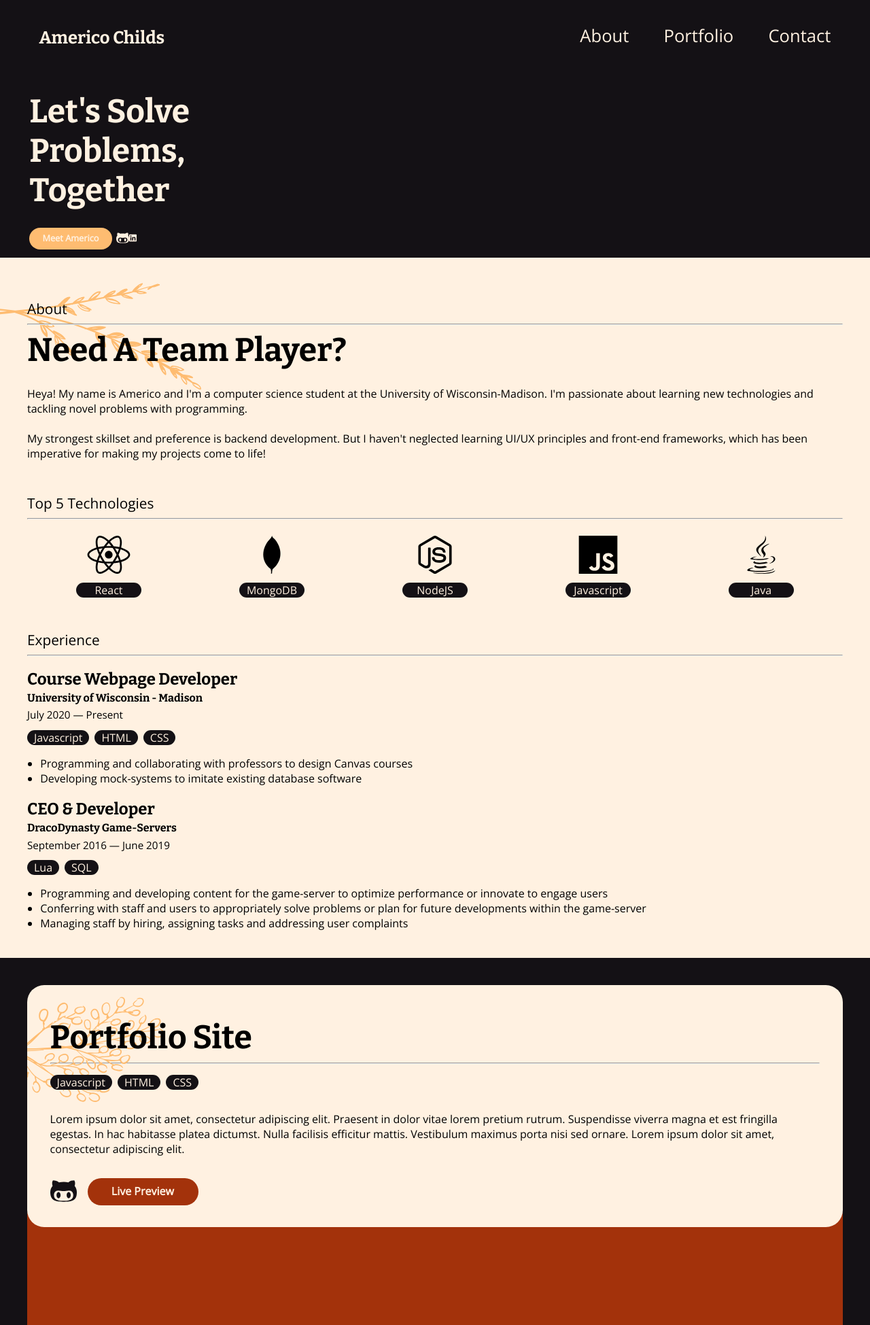
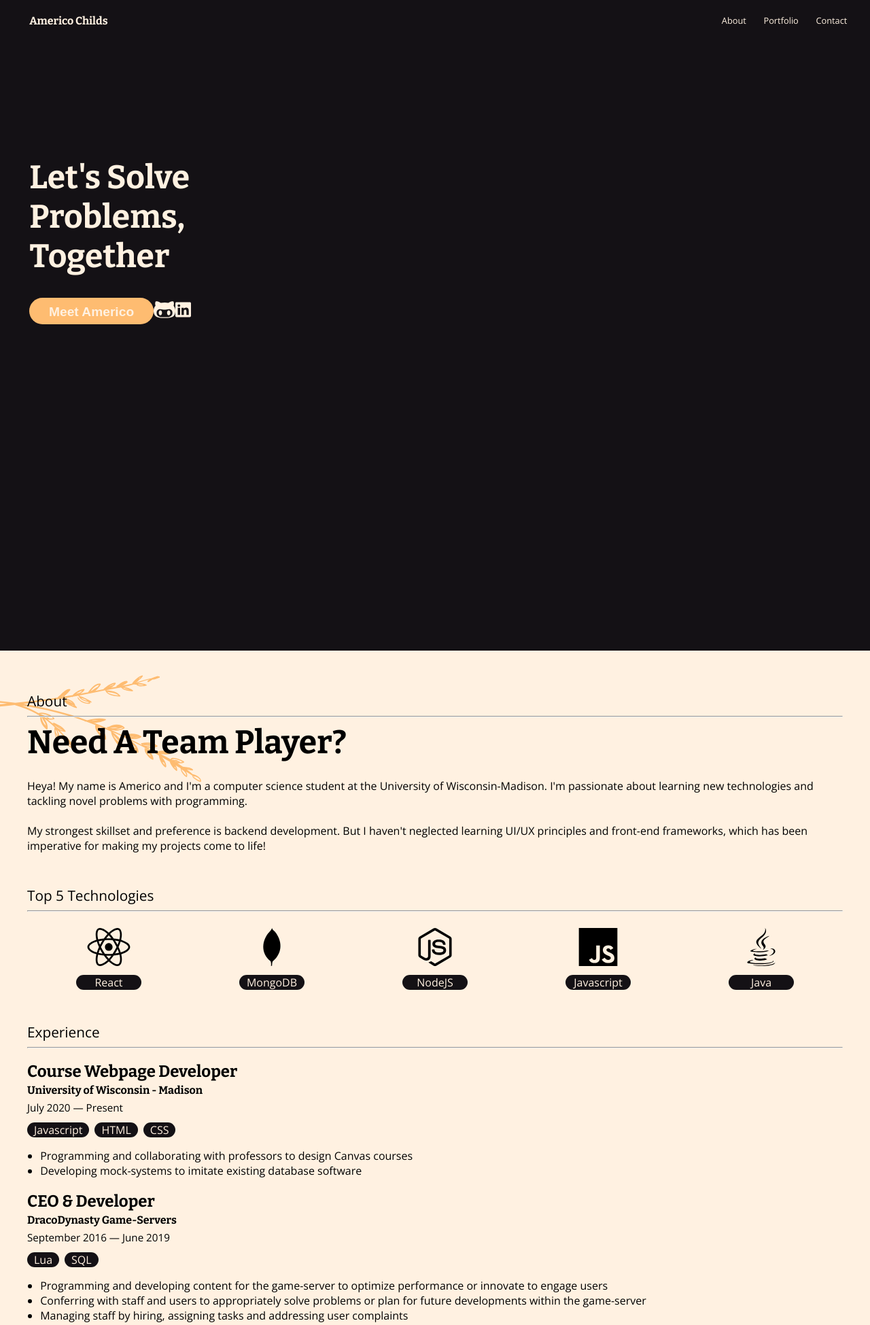
Before and after one commit to AmericoChilds/americochilds-portfolio, a plain HTML site: page index.html in a window 1280 px wide. Shown: the top 1949 px of the page at 68% size. Drawn offline with nearby package versions, Linux system fonts and the light colour scheme.

Commit message:
adjusted flexbox properties

```diff
--- a/css/main.scss
+++ b/css/main.scss
@@ -39,19 +39,22 @@ img {
 header {
     display: flex;
     justify-content: space-between;
-    padding: 2em;
+    align-items: center;
+    align-content: center;
+    margin-left: 2.7em;
+    margin-right: 1.3em;
+    margin-top: 1em;
 
     .logo {
         font-family: "Bitter";
         padding-top: .3em;
-        padding-left: 1em;
-        font-size: 2vw;
+        font-size: 1em;
     }
 
     ul {
         display: flex;
-        font-size: 2vw;
-        padding-top: .1em;
+        font-size: .8em;
+        padding-top: .4em;
         a {
             display: block;
             padding: 0 1em;
@@ -67,11 +70,16 @@ header {
     background: #141115;
     color: #FFF1E1;
     display: flex;
-    text-align: left;
-    height: 80%;
+    justify-content: flex-start;
+    align-content: center;
+    padding-bottom: 30em;
+    padding-top: 10em;
 
     .top-content {
+        justify-content: center;
         margin-left: 2.7em;
+        text-align: left;
+        align-content: center;
     }
 
     .top-title {
@@ -84,24 +92,37 @@ header {
 .cta {
     display: flex;
     font-weight: bold;
-    margin-top: -2em;
     font-size: .8em;
 
+    justify-content: flex-start;
+    align-items: center;
+    align-content: center;
+
     .meet-button {
+        font-weight: 600;
+        font-size: 1.5em;
         border-radius: 25px;
         background: #FEBC71;
-        width: 8em;
+        color: #FFF1E1;
+        border: none;
         height: 2em;
         padding-left: 1.5em;
+        padding-right: 1.5em;
         padding-top: .5em;
+        padding-bottom: .5em;
+        flex-grow: 2;
+        /*
         margin-top: 1.5em;
         margin-right: 1.5em;
+        */
     }
 
     img {
         height: 2em;
+        /*
         margin-left: -1em;
         margin-top: 1.7em;
+        */
     }
 }
 
@@ -118,6 +139,7 @@ section {
     position: relative;
     background-color: #FFF1E1;
     z-index: -1;
+    padding-bottom: 5em;
 }
 
 .floral-image-about {
@@ -250,6 +272,57 @@ section {
 .portfolio {
     background: #141115;
     padding-bottom: 9em;
+    align-content: stretch;
+    align-items: stretch;
+    justify-content: center;
+
+    .portfolio-ul {
+        display: flex;
+        align-items: center;
+        justify-content: center;
+        align-content: center;
+        width: 100%;
+
+        .portfolio-card {
+            display: flex;
+            flex-direction: row;
+            flex-flow: row wrap;
+
+            .portfolio-box {
+                background: #FFF1E1;
+                padding-left: 2.1em;
+                padding-right: 2.1em;
+                padding-top: .5em;
+                border-radius: 25px;
+                /*
+                display: flex;
+                flex-wrap: wrap;
+                flex-direction: column;
+                */
+                flex-grow: 5;
+
+            }
+
+            .portfolio-image {
+                /*
+                width: 100%;
+                height: 50%;
+                max-height: 20em;
+                */
+                background: #A3320B;
+                border-radius: 15px;
+                display: flex;
+                flex-grow: 1;
+                justify-content: center;
+                align-items: center;
+
+                img {
+                    display: flex;
+                }
+            }
+        }
+    }
+
     .portfolio-title {
         font-family: "Bitter";
         font-size: 3em;
@@ -261,14 +334,7 @@ section {
         margin-top: -2em;
     }
 
-    .portfolio-box {
-        background: #FFF1E1;
-        z-index: 0;
-        padding-left: 2.1em;
-        padding-right: 2.1em;
-        padding-top: .5em;
-        border-radius: 25px;
-    }
+
 
     .portfolio-tech {
         position: relative;
@@ -320,33 +386,13 @@ section {
         }
     }
 
-    .portfolio-image {
-        width: 100%;
-        height: 30%;
-        background: #A3320B;
-        border-radius: 15px;
-        padding-left: 2.1em;
-        padding-right: 2.1em;
-        margin-top: -2em;
-        padding-top: 2em;
-
-        img {
-            width: 100%;
-            display: block;
-            margin-left: auto;
-            margin-right: auto;
-        }
-    }
-
 }
 
-.portfolio1 {
-    display: flex;
-    flex-wrap: wrap;
-}
+
 
 .contact {
     background: #141115;
+
     display: flex;
     position: relative;
     z-index: 1;
--- a/index.html
+++ b/index.html
@@ -33,7 +33,7 @@
             <div class="top-content">
                 <h1 class="top-title">Let's Solve <br/> Problems, <br/> Together</h1>
                 <div class="cta">
-                    <p class="meet-button">Meet Americo</p>
+                    <button type="button" class="meet-button">Meet Americo</button>
                     <a href="#"><img src="images/github.svg" alt="github"></a>
                     <a href="#"><img src="images/linkedin.svg" alt="linkedin"></a>
                 </div>
@@ -159,7 +159,7 @@
 
         <section class="portfolio">
             <ul class="portfolio-ul">
-                <li class="portfolio1">
+                <li class="portfolio-card">
                     <div class="portfolio-box">
                         <h1 class="portfolio-title">Portfolio Site</h1>
                         <img class="portfolio-floral" src="images/floral-portfolio1.svg" alt="linkedin">
```
Also changed, not shown: css/main.css, 1 other file.
